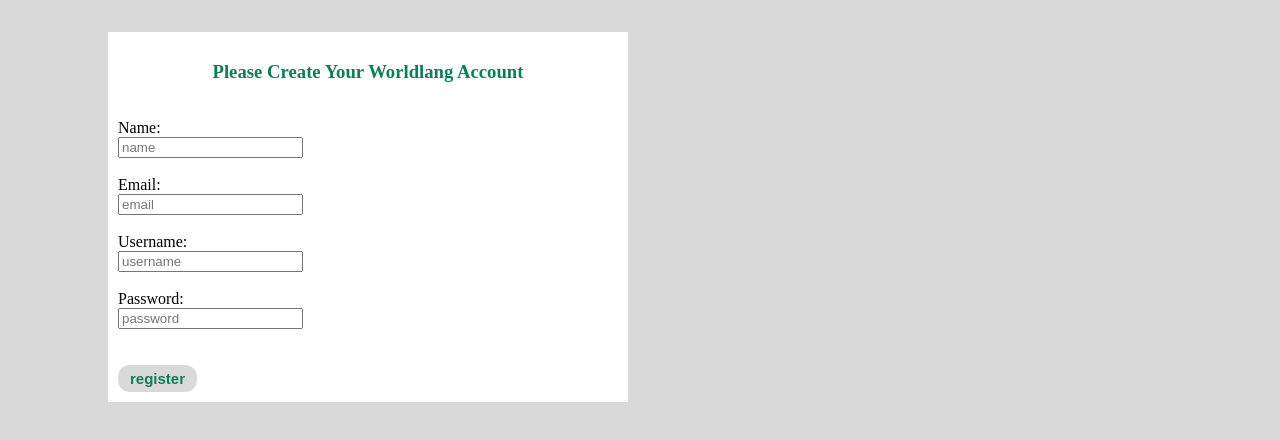
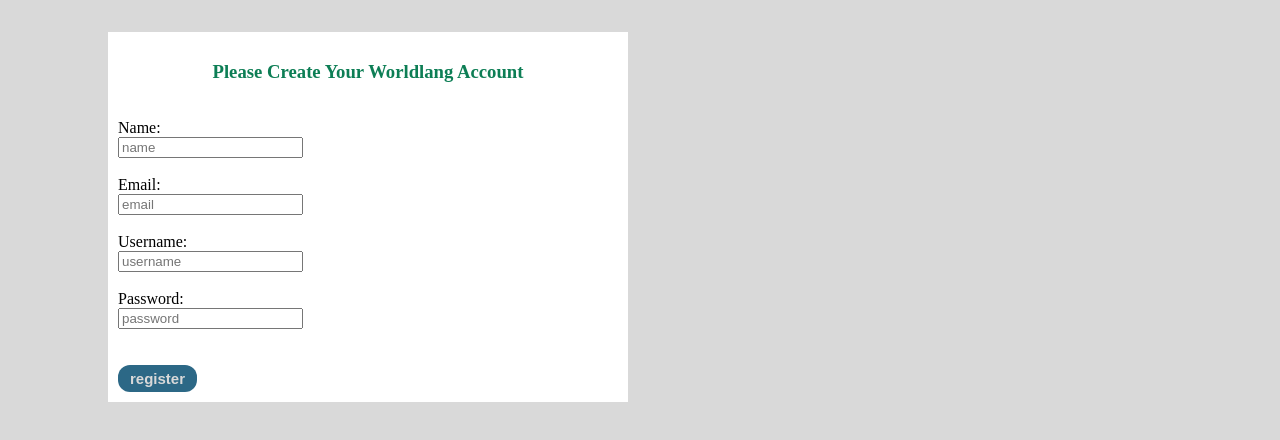
Before and after one commit to comp426-2023-spring/a99-WorldLang, a website: page frontend/src/register/register.html in a window 1280 px wide. In both pictures the pointer is over the button "register". Shown: the part 68-508 px from the top of the page. Drawn offline with Linux system fonts and the light colour scheme.

Commit message:
add register button css tweaks, and refinement to delete script

```diff
--- a/frontend/src/register/register.css
+++ b/frontend/src/register/register.css
@@ -52,3 +52,8 @@
     display: inline;
     font-weight: bold;
 }
+
+#reg:hover{
+    background-color: #2c6886;
+    color: #D9D9D9;
+}
--- a/package.json
+++ b/package.json
@@ -27,5 +27,10 @@
     "cors": "^2.8.5",
     "express": "^4.18.2",
     "mongodb": "^5.3.0"
+  },
+  "devDependencies": {
+    "@types/body-parser": "^1.19.2",
+    "@types/cors": "^2.8.13",
+    "@types/express": "^4.17.17"
   }
 }
```
Also changed, not shown: frontend/src/profile/profile.html (+3 -1 lines), 1 other file.
